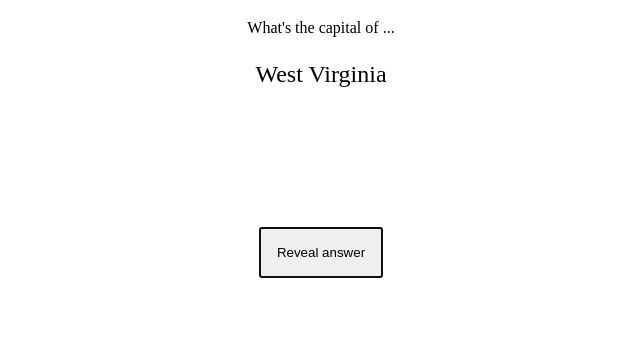
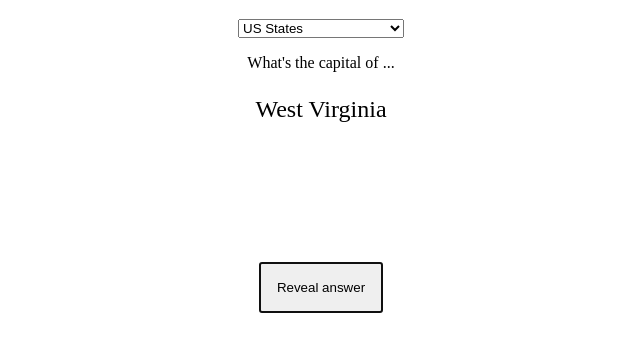
Before and after one commit to draperunner/capitals-quiz, a plain HTML site: page index.html in a window 1280 px wide. Shown: the part 61-412 px from the top of the page, without its empty margins (319-959 px from the left). Drawn offline with Linux system fonts and the light colour scheme.

Commit message:
Add European capitals and quiz selector

```diff
--- a/index.html
+++ b/index.html
@@ -9,7 +9,7 @@
         margin: 1rem;
         text-align: center;
       }
-      button {
+      #button {
         position: absolute;
         bottom: 2rem;
         left: 1rem;
@@ -21,7 +21,7 @@
         font-size: 24px;
       }
       @media (min-width: 500px) {
-        button {
+        #button {
           position: unset;
           margin-top: 4rem;
           width: fit-content;
@@ -31,6 +31,10 @@
   </head>
   <body>
     <h1>Capitals Quiz</h1>
+    <select id="quiz-selector" onchange="onQuizChange()">
+      <option value="us">US States</option>
+      <option value="eu">Europeiske hovedsteder</option>
+    </select>
     <p>What's the capital of ...</p>
     <p id="state"></p>
     <p id="answer" style="visibility: hidden"></p>
@@ -92,6 +96,55 @@
         { state: "Wyoming", capital: "Cheyenne" },
       ];
 
+      const EUROPEAN_CAPITALS = [
+        { capital: "Amsterdam", state: "Nederland" },
+        { capital: "Andorra la Vella", state: "Andorra" },
+        { capital: "Ankara", state: "Tyrkia" },
+        { capital: "Athen", state: "Hellas" },
+        { capital: "Beograd", state: "Serbia" },
+        { capital: "Berlin", state: "Tyskland" },
+        { capital: "Bern", state: "Sveits" },
+        { capital: "Bratislava", state: "Slovakia" },
+        { capital: "Brussel", state: "Belgia" },
+        { capital: "Budapest", state: "Ungarn" },
+        { capital: "București", state: "Romania" },
+        { capital: "Chișinău", state: "Moldova" },
+        { capital: "Dublin", state: "Irland" },
+        { capital: "Helsingfors", state: "Finland" },
+        { capital: "Kyiv", state: "Ukraina" },
+        { capital: "København", state: "Danmark" },
+        { capital: "Lisboa", state: "Portugal" },
+        { capital: "Ljubljana", state: "Slovenia" },
+        { capital: "London", state: "Storbritannia" },
+        { capital: "Luxembourg", state: "Luxembourg" },
+        { capital: "Madrid", state: "Spania" },
+        { capital: "Minsk", state: "Belarus" },
+        { capital: "Monaco", state: "Monaco" },
+        { capital: "Moskva", state: "Russland" },
+        { capital: "Oslo", state: "Norge" },
+        { capital: "Paris", state: "Frankrike" },
+        { capital: "Podgorica", state: "Montenegro" },
+        { capital: "Praha", state: "Tsjekkia" },
+        { capital: "Priština", state: "Kosovo" },
+        { capital: "Reykjavík", state: "Island" },
+        { capital: "Riga", state: "Latvia" },
+        { capital: "Roma", state: "Italia" },
+        { capital: "San Marino", state: "San Marino San" },
+        { capital: "Sarajevo", state: "Bosnia-Hercegovina" },
+        { capital: "Skopje", state: "Nord-Makedonia" },
+        { capital: "Sofia", state: "Bulgaria" },
+        { capital: "Stockholm", state: "Sverige" },
+        { capital: "Tallinn", state: "Estland" },
+        { capital: "Tirana", state: "Albania" },
+        { capital: "Vaduz", state: "Liechtenstein" },
+        { capital: "Valletta", state: "Malta" },
+        { capital: "Vatikanstaten", state: "Vatikanstaten" },
+        { capital: "Vilnius", state: "Litauen" },
+        { capital: "Warszawa", state: "Polen" },
+        { capital: "Wien", state: "Østerrike" },
+        { capital: "Zagreb", state: "Kroatia" },
+      ];
+
       let capitals = [...US_STATE_CAPITALS];
 
       const getRandomQuestion = () => {
@@ -123,7 +176,7 @@
         document.getElementById("button").innerText = "Next question";
       };
 
-      window.buttonClick = () => {
+      const buttonClick = () => {
         if (answerRevealed) {
           setNewQuestion();
         } else {
@@ -131,6 +184,16 @@
         }
         answerRevealed = !answerRevealed;
       };
+
+      const onQuizChange = (e) => {
+        const { value } = document.getElementById("quiz-selector");
+        if (value === "eu") {
+          capitals = [...EUROPEAN_CAPITALS];
+        } else {
+          capitals = [...US_STATE_CAPITALS];
+        }
+        setQuestion();
+      };
     </script>
   </body>
 </html>
```
